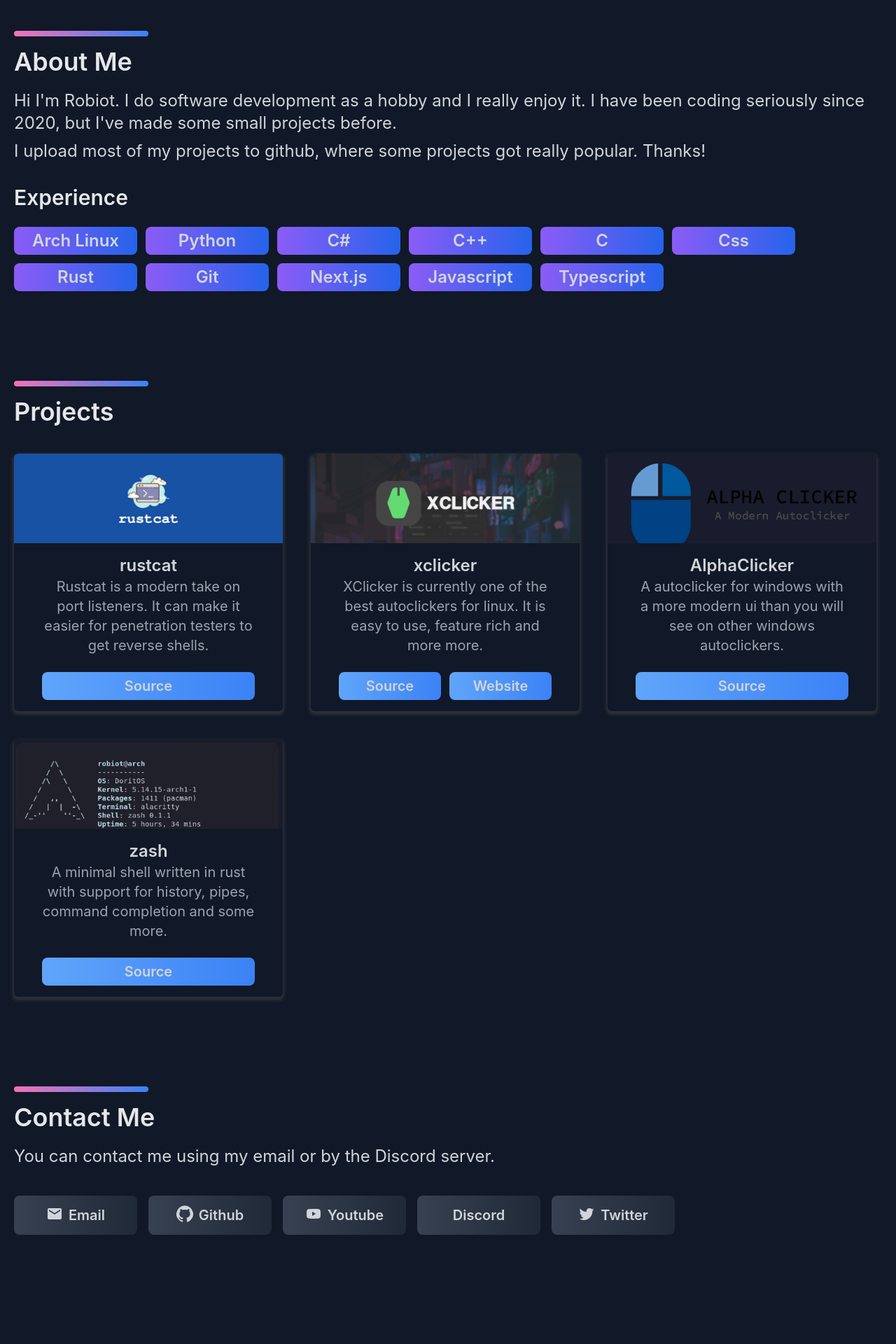
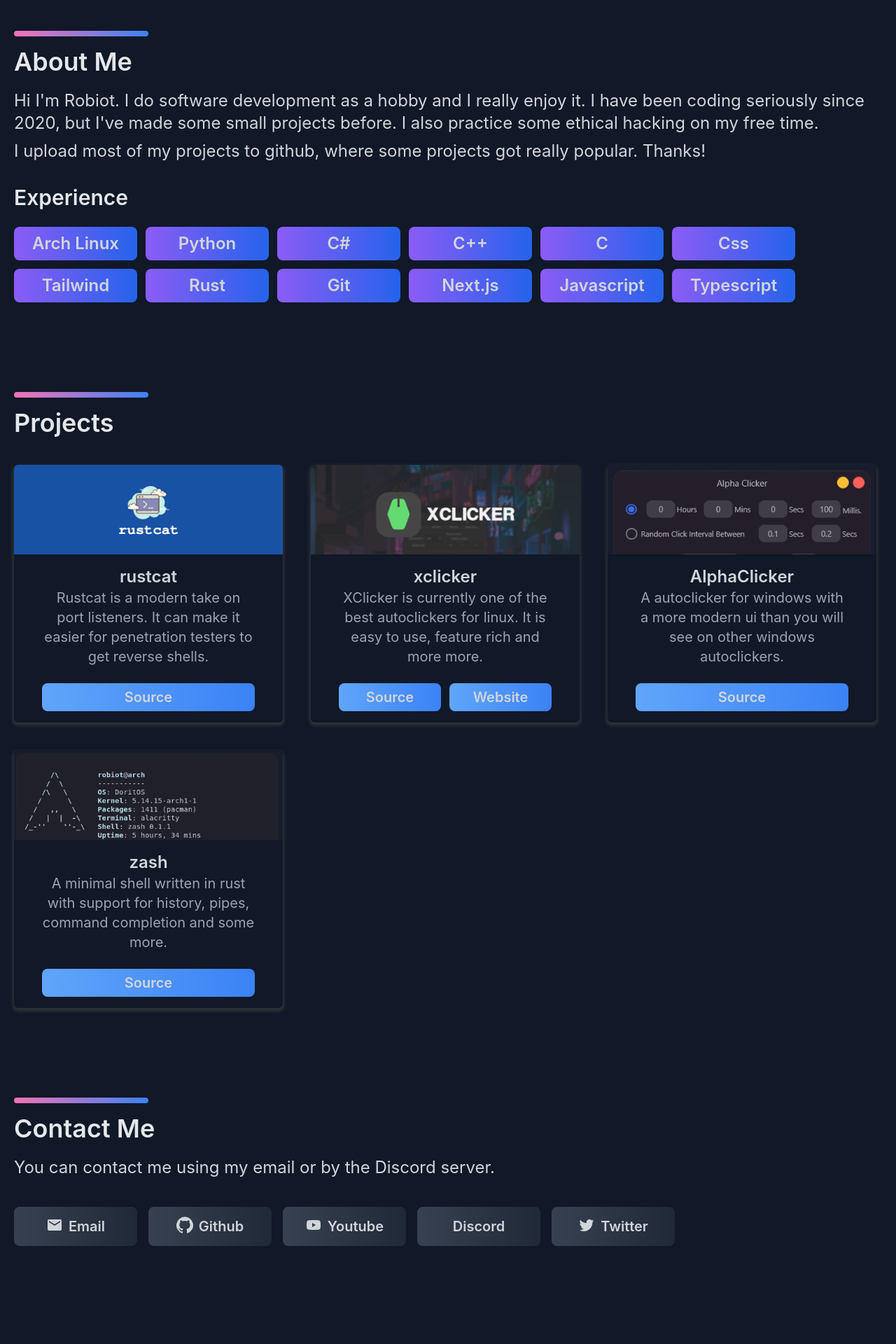
Before and after one commit to robiot/website-02, a Next.js app: page / in a window 1280 px wide. Shown: the part 660-2580 px from the top of the page at 70% size. Built offline with nearby package versions, Linux system fonts and the light colour scheme; what tailwindcss-container-sizes would draw is missing.

Commit message:
Add experience descriptions

```diff
--- a/package.json
+++ b/package.json
@@ -12,13 +12,11 @@
     "animate.css": "^4.1.1",
     "aos": "^2.3.4",
     "next": "^11.1.2",
-    "nprogress": "^0.2.0",
     "postcss": "^8.3.9",
     "postcss-preset-env": "^6.7.0",
     "react": "^17.0.2",
     "react-dom": "^17.0.2",
-    "react-loading-skeleton": "^3.0.1",
-    "react-tsparticles": "^1.37.3",
+    "react-typist": "^2.0.5",
     "tailwindcss-container-sizes": "^1.0.2"
   },
   "devDependencies": {
--- a/src/components/Contact_item.tsx
+++ b/src/components/Contact_item.tsx
@@ -2,12 +2,14 @@ import React from "react";
 
 export default function ContactItem({ children, href }) {
   return (
-    <a
-      className="w-36 md:w-44 h-14 rounded-lg bg-gradient-to-r from-gray-700 to-gray-800 font-semibold flex justify-center items-center text-xl"
-      data-aos="flip-left"
-      href={href}
-    >
-      {children}
-    </a>
+    <div data-aos="flip-left">
+      <a
+        className="w-36 md:w-44 h-14 rounded-lg bg-gradient-to-r from-gray-700 to-gray-800 font-semibold flex justify-center items-center text-xl
+          transform hover:-translate-y-1 transition duration-200 ease-in-out"
+        href={href}
+      >
+        {children}
+      </a>
+    </div>
   );
 }
--- a/src/components/Experience.tsx
+++ /dev/null
@@ -1,12 +0,0 @@
-import React from "react";
-
-export default function Experience({ children }) {
-  return (
-    <div
-      className="w-36 md:w-44 h-10 rounded-lg bg-gradient-to-r from-purple-500 to-blue-600 font-semibold flex justify-center items-center"
-      data-aos="flip-left"
-    >
-      <div>{children}</div>
-    </div>
-  );
-}
--- a/src/consts/consts.ts
+++ b/src/consts/consts.ts
@@ -1,30 +1,87 @@
+export const experiences = [
+  {
+    name: "Arch Linux",
+    description:
+      "Arch Linux is my daily driver, and has been since mars 2021. I know most of the tools and would say im pretty good with them.",
+  },
+  {
+    name: "Python",
+    description:
+      "Python was the first language I learnt, and it helped me a lot. I don't do much projects in python anymore but I have some on my github.",
+  },
+  {
+    name: "C#",
+    description: "I have used c# for making wpf applications, winforms applications and unity games.",
+  },
+  {
+    name: "C++",
+    description: "C++ is a very useful language I know the basics of, but I want to get better with it.",
+  },
+  {
+    name: "C",
+    description: "C is a really cool language and I really enjoy it. I have made ex XClicker with it.",
+  },
+  {
+    name: "Css",
+    description: "I have made some simple stuff with css. Nowdays I mostly use tailwind.",
+  },
+  {
+    name: "Tailwind",
+    description: "Tailwind! My favorite css framework. It's easy and it works good. This website uses tailwind btw.",
+  },
+  {
+    name: "Rust",
+    description: "I discovered rust summer 2021 and been in love with it ever since. It's low-level but still high-level and I like that.",
+  },
+  {
+    name: "Git",
+    description: "Git is a very good versioning tool (made by Torvalds :)) I use git almost everyday to push my changes to github.",
+  },
+  {
+    name: "Next.js",
+    description: "Next.js is really cool and makes react easier. It also has a much more cleaner structure than normal react projects (In my opinion)",
+  },
+  {
+    name: "Javascript",
+    description: "I've used javascript for a few different projects, ex discord bots. But nowadays I almost only use typescript.",
+  },
+  {
+    name: "Typescript",
+    description: "Typescript is verry poggers. It adds types to javascript and I like that a lot. I use it in almost all my web projects.",
+  }
+];
+
 export const projects = [
   {
     title: "rustcat",
-        description: "Rustcat is a modern take on port listeners. It can make it easier for penetration testers to get reverse shells.",
+    description:
+      "Rustcat is a modern take on port listeners. It can make it easier for penetration testers to get reverse shells.",
     image: "/images/rustcat.png",
     website: null,
     source: "https://github.com/robiot/rustcat",
   },
   {
     title: "xclicker",
-        description: "XClicker is currently one of the best autoclickers for linux. It is easy to use, feature rich and more more.",
+    description:
+      "XClicker is currently one of the best autoclickers for linux. It is easy to use, feature rich and more more.",
     image: "/images/xclicker.png",
     website: "https://xclicker.xyz",
     source: "https://github.com/robiot/xclicker",
   },
   {
     title: "AlphaClicker",
-        description: "A autoclicker for windows with a more modern ui than you will see on other windows autoclickers.",
+    description:
+      "A autoclicker for windows with a more modern ui than you will see on other windows autoclickers.",
     image: "/images/alphaclicker.png",
     website: null,
     source: "https://github.com/robiot/AlphaClicker",
   },
   {
     title: "zash",
-        description: "A minimal shell written in rust with support for history, pipes, command completion and some more.",
+    description:
+      "A minimal shell written in rust with support for history, pipes, command completion and some more.",
     image: "/images/zash.png",
     website: null,
     source: "https://github.com/robiot/zash",
   },
-]
+];
--- a/src/pages/_app.tsx
+++ b/src/pages/_app.tsx
@@ -1,6 +1,5 @@
 import React from 'react'
 import { AppProps } from 'next/app'
-import "nprogress/nprogress.css";
 import "aos/dist/aos.css";
 import '../styles/index.css'
 
--- a/src/pages/index.tsx
+++ b/src/pages/index.tsx
@@ -2,17 +2,40 @@ import Layout from "../components/Layout";
 import Nav from "../components/Nav";
 import Link from "next/link";
 import Aos from "aos";
-import { useEffect } from "react";
-import Experience from "../components/Experience";
-import { projects } from "../consts/consts";
+import { useEffect, useState } from "react";
+import { projects, experiences } from "../consts/consts";
 import ContactItem from "../components/Contact_item";
 import { GitHub, Twitter, YouTube, Mail } from "@material-ui/icons";
+import Typist from "react-typist";
 
 function getYear() {
   return new Date().getFullYear();
 }
 
+function SectionTitle({ children }) {
+  return (
+    <div>
+      <div
+        className="w-48 h-2 mb-4 rounded-lg bg-gradient-to-r from-pink-400 to-blue-500"
+        data-aos="zoom-in-right"
+        data-aos-duration="250"
+      />
+      <div
+        className="font-semibold text-4xl text-gray-200"
+        data-aos="fade-left"
+      >
+        {children}
+      </div>
+    </div>
+  );
+}
+
 export default function Home() {
+  const [activeHover, setActiveHover] = useState<null | {
+    title: string;
+    desc: string;
+  }>(null);
+
   useEffect(() => {
     Aos.init({ duration: 1000, once: true });
   });
@@ -21,12 +44,29 @@ export default function Home() {
     <Layout title="Home">
       <Nav />
 
+      {/* Experience card */}
+      {activeHover && (
+        <div className="hidden xl:block fixed top-20 right-10 shadow-project rounded-md ">
+          <div className="w-80 m-auto shadow-project rounded-md p-4 bg-gray-900">
+            <div className="text-center text-xl font-semibold">
+              {activeHover.title}
+            </div>
+            <div className="text-lg text-gray-300 mt-3">{activeHover.desc}</div>
+          </div>
+        </div>
+      )}
+
       <div className="container-lg mx-auto px-5 flex-grow">
         <div className="flex justify-between mt-20 md:mt-48">
           <div className="flex-wrap w-description">
+            <Typist
+              cursor={{ show: false, hideWhenDone: true, hideWhenDoneDelay: 0 }}
+              avgTypingDelay={100}
+            >
               <p className="text-6xl text-gray-100 font-semibold mb-2">
                 Hello, I'm Robiot.
               </p>
+            </Typist>
             <p className="text-3xl text-gray-400">
               A 14 year old Software developer.
             </p>
@@ -40,10 +80,10 @@ export default function Home() {
               </div>
             </Link>
           </div>
-          <div>
+          <div data-aos="fade-right">
             <img
               src="/images/robot.png"
-              className="rounded-full w-80"
+              className="geeks rounded-full w-80 border-transparent border-2 hover:border-gray-600 transition duration-500 ease-in-out"
               onContextMenu={(e) => e.preventDefault()}
               draggable={false}
             />
@@ -51,13 +91,13 @@ export default function Home() {
         </div>
 
         <div className="text-2xl text-gray-300 pt-32" id="about">
-          <div className="w-48 h-2 mb-4 rounded-lg bg-gradient-to-r from-pink-400 to-blue-500" />
-          <div className="font-semibold text-4xl text-gray-200">About Me</div>
+          <SectionTitle>About Me</SectionTitle>
           <div data-aos="fade-right">
             <p className="mt-5">
               Hi I'm Robiot. I do software development as a hobby and I really
               enjoy it. I have been coding seriously since 2020, but I've made
-              some small projects before.
+              some small projects before. I also practice some ethical hacking
+              on my free time.
             </p>
             <p className="mt-2">
               I upload most of my projects to github, where some projects got
@@ -69,27 +109,34 @@ export default function Home() {
             Experience
           </div>
           <div className="flex flex-wrap justify-stretch mt-6 w-full gap-3">
-            <Experience>Arch Linux</Experience>
-            <Experience>Python</Experience>
-            <Experience>C#</Experience>
-            <Experience>C++</Experience>
-            <Experience>C</Experience>
-            <Experience>Css</Experience>
-            <Experience>Rust</Experience>
-            <Experience>Git</Experience>
-            <Experience>Next.js</Experience>
-            <Experience>Javascript</Experience>
-            <Experience>Typescript</Experience>
+            {experiences.map((e, i) => {
+              return (
+                <div data-aos="flip-left" key={i}>
+                  <div
+                    className="w-36 md:w-44 h-12 rounded-lg bg-gradient-to-r from-purple-500 to-blue-600 font-semibold flex justify-center
+                    items-center cursor-pointer transform hover:scale-105 duration-100"
+                    onMouseEnter={() => {
+                      setActiveHover({
+                        title: e.name,
+                        desc: e.description,
+                      });
+                    }}
+                    onMouseLeave={() => {
+                      setActiveHover(null);
+                    }}
+                  >
+                    {e.name}
+                  </div>
+                </div>
+              );
+            })}
           </div>
         </div>
 
         <div className="text-2xl text-gray-300 pt-32" id="projects">
-          <div className="w-48 h-2 mb-4 rounded-lg bg-gradient-to-r from-pink-400 to-blue-500" />
-          <div className="font-semibold text-4xl text-gray-200 mb-10">
-            Projects
-          </div>
+          <SectionTitle>Projects</SectionTitle>
 
-          <div className="flex flex-wrap justify-stretch gap-10">
+          <div className="flex flex-wrap justify-stretch gap-10 mt-10">
             {projects.map((p, i) => {
               {
                 /* Card */
@@ -136,8 +183,8 @@ export default function Home() {
           </div>
 
           <div className="text-2xl text-gray-300 pt-32" id="contact">
-            <div className="w-48 h-2 mb-4 rounded-lg bg-gradient-to-r from-pink-400 to-blue-500" />
-            <div className="font-semibold text-4xl text-gray-200">Contact Me</div>
+            <SectionTitle>Contact Me</SectionTitle>
+
             <div data-aos="fade-right">
               <p className="mt-5">
                 You can contact me using my email or by the Discord server.
@@ -146,22 +193,22 @@ export default function Home() {
 
             <div className="flex flex-wrap gap-4 mt-10">
               <ContactItem href="mailto:me@robiot.dev">
-                <Mail width="0" className="mb-1 mr-2"/>
+                <Mail width="0" className="mb-1 mr-2" />
                 Email
               </ContactItem>
               <ContactItem href="https://github.com/robiot">
-                <GitHub width="0" className="mb-1 mr-2"/>
+                <GitHub width="0" className="mb-1 mr-2" />
                 Github
               </ContactItem>
               <ContactItem href="https://youtube.com/c/robiot">
-                <YouTube width="0" className="mb-1 mr-2"/>
+                <YouTube width="0" className="mb-1 mr-2" />
                 Youtube
               </ContactItem>
               <ContactItem href="https://discord.gg/3Pf8Xu5Kjm">
                 Discord
               </ContactItem>
               <ContactItem href="https://twitter.com/realrobiot">
-                <Twitter width="0" className="mb-1 mr-2"/>
+                <Twitter width="0" className="mb-1 mr-2" />
                 Twitter
               </ContactItem>
             </div>
```
Also changed, not shown: src/components/Nav.tsx (+2 -11 lines), public/images/alphaclicker.png, 1 other file (tests, documents, lock files or other folders). Lines whose indentation alone changed are shown as unchanged.
